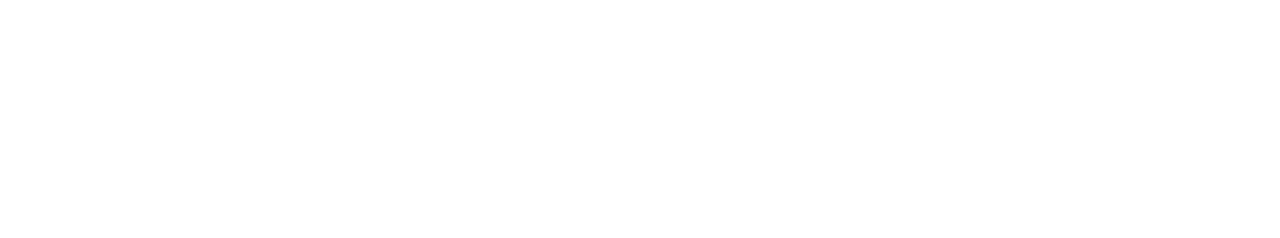
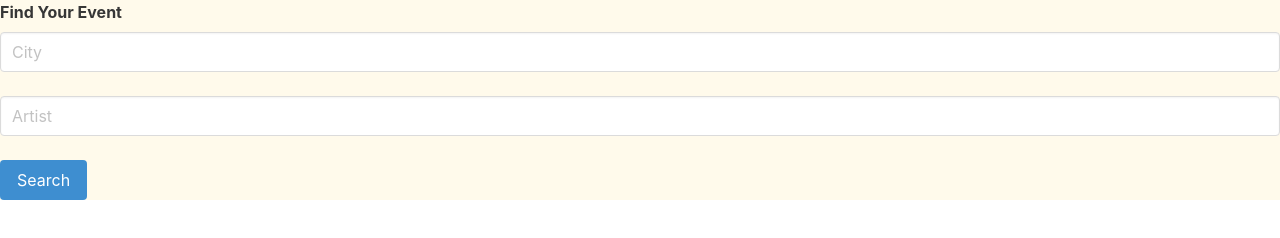
Before and after one commit to spencermoyer22/event-finder, a plain HTML site: page index.html in a window 1280 px wide. Drawn offline with nearby package versions, Linux system fonts and the light colour scheme.

Commit message:
style added to homepage

```diff
--- a/index.html
+++ b/index.html
@@ -1,12 +1,38 @@
 <!DOCTYPE html>
 <html lang="en">
-<head>
-    <meta charset="UTF-8">
-    <meta http-equiv="X-UA-Compatible" content="IE=edge">
-    <meta name="viewport" content="width=device-width, initial-scale=1.0">
+  <head>
+    <meta charset="UTF-8" />
+    <meta http-equiv="X-UA-Compatible" content="IE=edge" />
+    <meta name="viewport" content="width=device-width, initial-scale=1.0" />
+    <link
+      rel="stylesheet"
+      href="https://cdn.jsdelivr.net/npm/bulma@0.9.1/css/bulma.min.css"
+    />
     <title>Document</title>
-</head>
-<body>
+  </head>
 
-</body>
+  <body class="has-background-warning-light">
+    <label class="label">Find Your Event</label>
+    <div class="columns">
+      <div class="column">
+        <div class="field">
+          <div class="control">
+            <input class="input" type="text" placeholder="City" />
+          </div>
+        </div>
+      </div>
+    </div>
+
+    <div class="columns">
+      <div class="column">
+        <div class="field">
+          <div class="control">
+            <input class="input" type="text" placeholder="Artist" />
+          </div>
+        </div>
+      </div>
+    </div>
+
+    <button class="button is-info">Search</button>
+  </body>
 </html>
```
